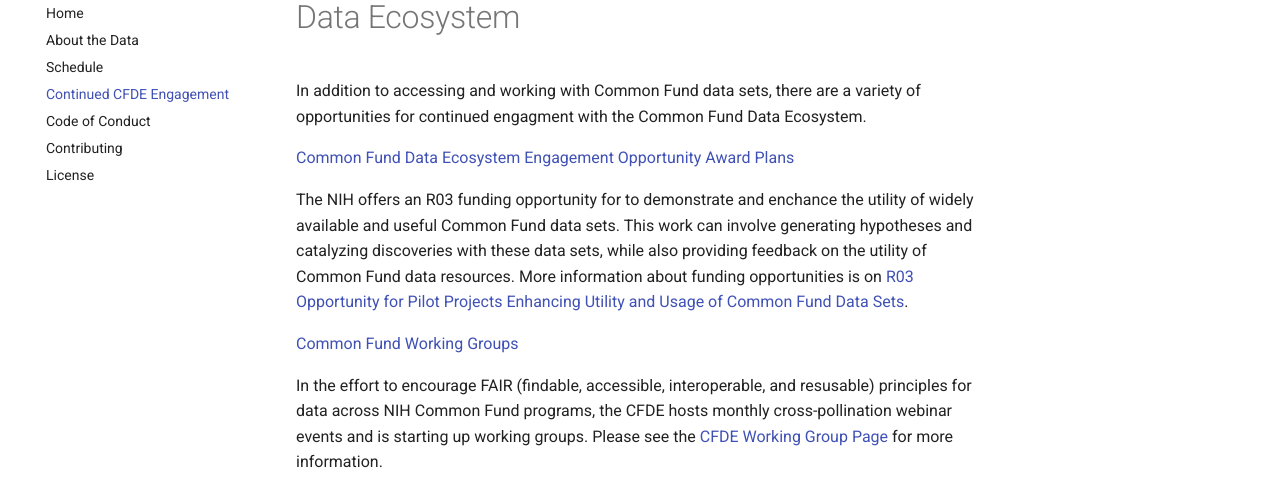
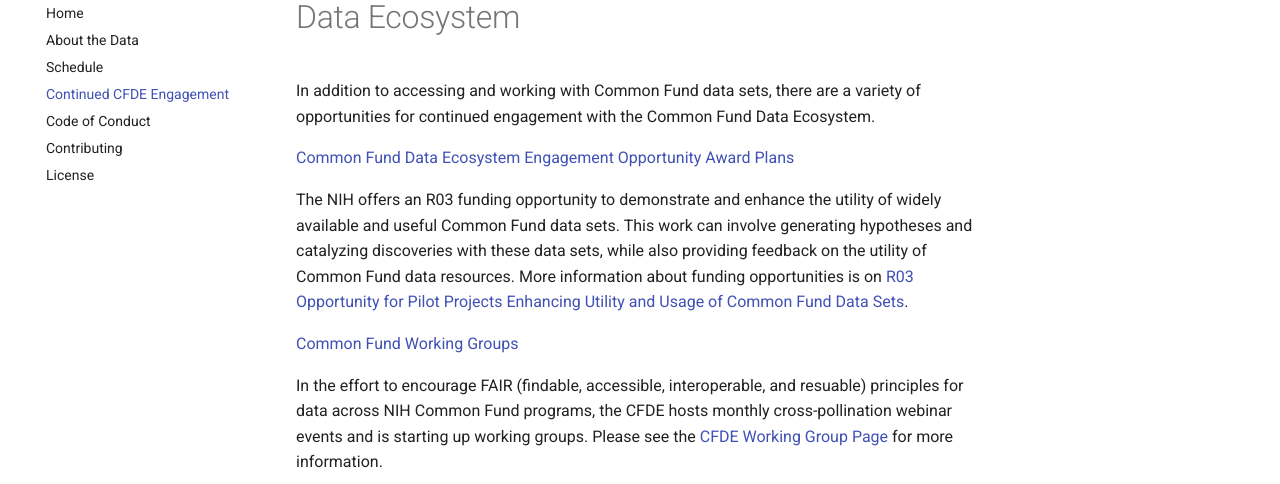
Before and after one commit to nih-cfde/2022-feb-hackathon, an MkDocs documentation site: the page built from docs/engagement.md, in a window 1280 px wide. Shown: the part 143-627 px from the top of the page. Built offline with MkDocs 1.6.1 and Material for MkDocs 9.7.7, drawn with Linux system fonts in a browser that asks for light colours.

Commit message:
spellcheck

```diff
--- a/docs/engagement.md
+++ b/docs/engagement.md
@@ -1,16 +1,16 @@
 # More About Engaging with the Common Fund Data Ecosystem
 
-In addition to accessing and working with Common Fund data sets, there are a variety of opportunities for continued engagment with the Common Fund Data Ecosystem.
+In addition to accessing and working with Common Fund data sets, there are a variety of opportunities for continued engagement with the Common Fund Data Ecosystem.
 
 [Common Fund Data Ecosystem Engagement Opportunity Award Plans](https://www.nih-cfde.org/engagement_page/engagement-opportunities-for-common-fund-programs/)
 
-The NIH offers an R03 funding opportunity for to demonstrate and enchance the utility of widely available and useful Common Fund data sets. This work can
+The NIH offers an R03 funding opportunity to demonstrate and enhance the utility of widely available and useful Common Fund data sets. This work can
 involve generating hypotheses and catalyzing discoveries with these data sets, while also providing feedback on the utility of Common Fund data resources.
 More information about funding opportunities is on [R03 Opportunity for Pilot Projects Enhancing Utility and Usage of Common Fund Data Sets](https://grants.nih.gov/grants/guide/rfa-files/RFA-RM-19-012.html).
 
 [Common Fund Working Groups](https://www.nih-cfde.org/engagement_page/events-and-helpdesks/)
 
-In the effort to encourage FAIR (findable, accessible, interoperable, and resusable) principles for data across NIH Common Fund programs,
+In the effort to encourage FAIR (findable, accessible, interoperable, and resuable) principles for data across NIH Common Fund programs,
 the CFDE hosts monthly cross-pollination webinar events and is starting up working groups. Please see the [CFDE Working Group Page](https://www.nih-cfde.org/engagement_page/events-and-helpdesks/)
 for more information.
 
```
